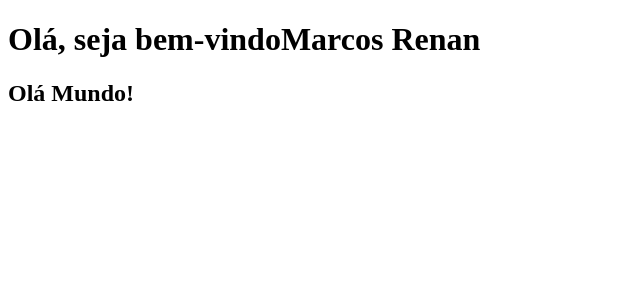
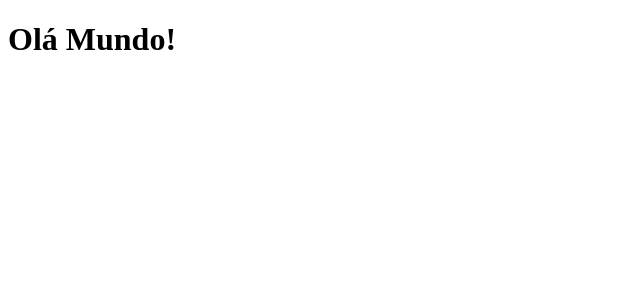
Before and after one commit to marcos-renan/estudos-vuejs, a Vue app: page / in a window 1280 px wide. Shown: the top 300 px of the page, without its empty margins (0-640 px from the left). Built offline with nearby package versions, Linux system fonts and the light colour scheme.

Commit message:
Diretiva v-if

```diff
--- a/src/App.vue
+++ b/src/App.vue
@@ -1,9 +1,10 @@
 <script setup>
-import Exemplo1 from './components/Exemplo1.vue';
+//import Exemplo1 from './components/Exemplo1.vue';
+import Exemplo2 from './components/Exemplo2.vue';
 </script>
 
 <template>
 
-  <Exemplo1></Exemplo1>
+  <Exemplo2 />
 
 </template>
--- a/src/components/Exemplo1.vue
+++ b/src/components/Exemplo1.vue
@@ -1,3 +1,4 @@
+//meu primeiro componente vue
 <script setup>
   let nome = "Marcos Renan";
 </script>
--- /dev/null
+++ b/src/components/Exemplo2.vue
@@ -0,0 +1,10 @@
+//Diretiva v-if
+<!--CODIGO-->
+<script setup>
+    let exibir = true;
+</script>
+
+<!--HTML-->
+<template>
+    <h1 v-if="exibir">Olá Mundo!</h1>
+</template>
```
